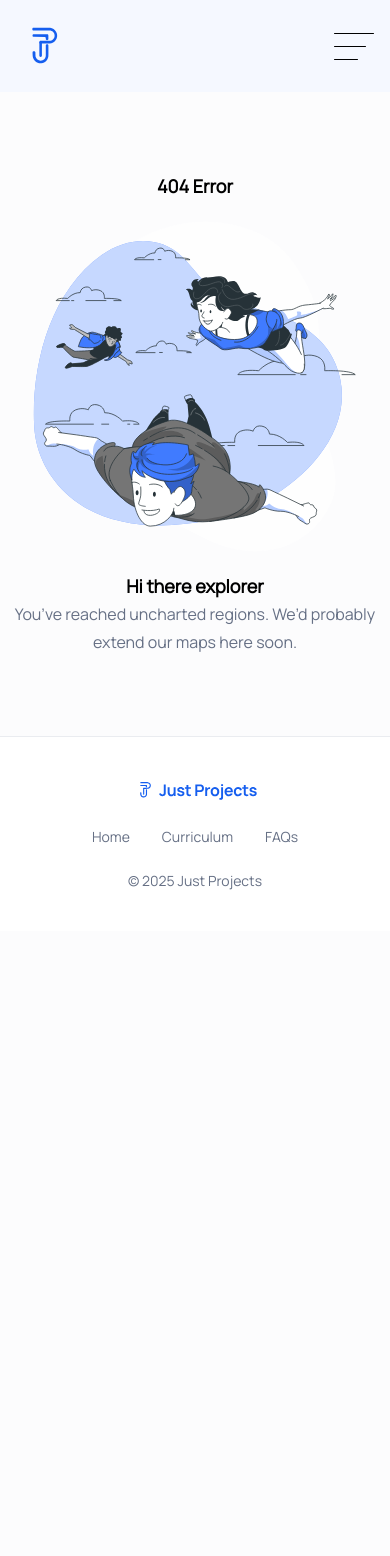
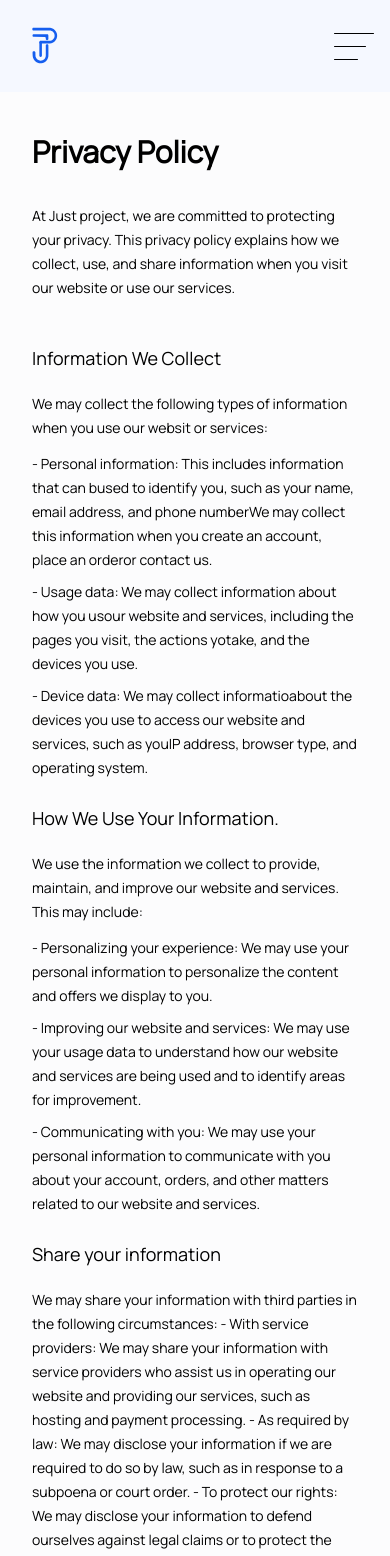
Before and after one commit to Rasheedatj/just-projects, a Next.js app: page /privacy in a window 390 px wide. Before the commit this address had no page. Shown: the top 1556 px of the page. Before the commit the page ends 931 px from the top, so only its background shows below. Built offline with nearby package versions, Linux system fonts and the light colour scheme.

Commit message:
feat: create mobile menu

```diff
--- a/app/_components/Footer.tsx
+++ b/app/_components/Footer.tsx
@@ -9,8 +9,8 @@ const links = [
     href: '/',
   },
   {
-    title: 'Curriculum',
-    href: '/curriculum',
+    title: 'Privacy and Policy',
+    href: '/privacy',
   },
   {
     title: 'FAQs',
@@ -22,11 +22,20 @@ const Footer = () => {
   return (
     <footer className=' px-4 md:px-16 py-10 font-medium bg-white border-t-[1px] border-neutral-300'>
       <div className='max-w-7xl mx-auto flex text-sm md:text-base flex-col gap-6 md:flex-row items-center justify-between'>
-        <Image src={logo} quality={80} alt='just projects' />
+        <Image
+          src={logo}
+          quality={80}
+          alt='just projects'
+          width={150}
+          height={150}
+        />
 
         <ul className='flex items-center gap-8'>
           {links.map((link) => (
-            <li key={link.title}>
+            <li
+              key={link.title}
+              className='hover:text-primary-700 transition-all duration-300 ease-linear'
+            >
               <Link href={link.href}>{link.title}</Link>
             </li>
           ))}
--- a/app/_components/Header.tsx
+++ b/app/_components/Header.tsx
@@ -1,7 +1,9 @@
+'use client';
 import Link from 'next/link';
-import React from 'react';
+import React, { useState } from 'react';
 import logo from '@/public/Logo.svg';
 import Image from 'next/image';
+import Menu from './Menu';
 
 const links = [
   {
@@ -19,6 +21,9 @@ const links = [
 ];
 
 const Header = () => {
+  const [openMenu, setOpenMenu] = useState<boolean>(false);
+
+  const handleToggleMenu = () => setOpenMenu((s) => !s);
   return (
     <header className='px-4 md:px-16 py-4 bg-primary-50'>
       <div className='max-w-7xl mx-auto flex items-center justify-between'>
@@ -32,7 +37,10 @@ const Header = () => {
           />
         </Link>
 
-        <div className='flex flex-col gap-3 md:hidden'>
+        <div
+          className='flex flex-col gap-3 md:hidden'
+          onClick={handleToggleMenu}
+        >
           <span className='bg-black rounded-sm h-[1px] w-10'></span>
           <span className='bg-black rounded-sm h-[1px] w-8'></span>
           <span className='bg-black rounded-sm h-[1px] w-6'></span>
@@ -53,6 +61,8 @@ const Header = () => {
           <button className='btn'>Register now</button>
         </Link>
       </div>
+
+      {openMenu && <Menu links={links} onToggleMenu={handleToggleMenu} />}
     </header>
   );
 };
--- /dev/null
+++ b/app/_components/Menu.tsx
@@ -0,0 +1,43 @@
+import { XMarkIcon } from '@heroicons/react/16/solid';
+import Image from 'next/image';
+import Link from 'next/link';
+import React from 'react';
+import logo from '@/public/Logo.svg';
+
+interface Props {
+  onToggleMenu: () => void;
+  links: { title: string; href: string }[];
+}
+
+const Menu = ({ onToggleMenu, links }: Props) => {
+  return (
+    <section className='absolute inset-0 bg-white z-10 text-black'>
+      <header className='flex items-center justify-between p-6 border-b-2 border-black'>
+        <Link href='/'>
+          <Image
+            src={logo}
+            alt='just project'
+            quality={80}
+            width={60}
+            height={60}
+          />
+        </Link>
+
+        <XMarkIcon className='w-10 h-10' onClick={onToggleMenu} />
+      </header>
+      <ul className='items-center gap-8 '>
+        {links.map((link) => (
+          <li
+            key={link.title}
+            onClick={onToggleMenu}
+            className='hover:text-primary-700 py-6 px-8 font-semibold transition-all duration-300 ease-linear border-b-2 border-black'
+          >
+            <Link href={link.href}>{link.title}</Link>
+          </li>
+        ))}
+      </ul>
+    </section>
+  );
+};
+
+export default Menu;
--- a/app/_styles/globals.css
+++ b/app/_styles/globals.css
@@ -8,6 +8,6 @@
   }
 
   .btn::after {
-    @apply absolute content-['']  w-full h-full border-2 border-primary-700 rounded-lg top-2 left-2 -z-10 opacity-100 transition-all duration-300  ease-in-out;
+    @apply absolute content-['']  w-full h-full border-2 border-primary-700 rounded-lg top-2 left-2  opacity-100 transition-all duration-300  ease-in-out;
   }
 }
--- /dev/null
+++ b/app/privacy/Policy.tsx
@@ -0,0 +1,36 @@
+import React from 'react';
+
+interface Props {
+  heading: string;
+  paragraph: string;
+  list?: string[];
+}
+
+const Policy = ({ heading, paragraph, list }: Props) => {
+  return (
+    <article>
+      <h1 className='font-medium text-lg md:text-2xl leading-9 pb-4'>
+        {heading}
+      </h1>
+      <p className='text-sm !leading-6 md:text-base md:!leading-[2]'>
+        {paragraph}
+      </p>
+
+      {list && (
+        <ul className='pt-3 space-y-2 list-["-"] list-inside'>
+          {list.map((item) => (
+            <li
+              key={item}
+              className='text-sm !leading-6 md:text-base md:!leading-[2]'
+            >
+              {' '}
+              {item}
+            </li>
+          ))}
+        </ul>
+      )}
+    </article>
+  );
+};
+
+export default Policy;
--- /dev/null
+++ b/app/privacy/page.tsx
@@ -0,0 +1,74 @@
+import React from 'react';
+import Policy from './Policy';
+
+const policies = [
+  {
+    id: 1,
+    title: 'Information We Collect',
+    policy:
+      'We may collect the following types of information when you use our websit or services:  ',
+    list: [
+      'Personal information: This includes information that can bused to identify you, such as your name, email address, and phone numberWe may collect this information when you create an account, place an orderor contact us.',
+      ' Usage data: We may collect information about how you usour website and services, including the pages you visit, the actions yotake, and the devices you use.',
+      ' Device data: We may collect informatioabout the devices you use to access our website and services, such as youIP address, browser type, and operating system.',
+    ],
+  },
+
+  {
+    id: 2,
+    title: 'How We Use Your Information.',
+    policy:
+      'We use the information we collect to provide, maintain, and improve our website and services. This may include:',
+    list: [
+      'Personalizing your experience: We may use your personal information to personalize the content and offers we display to you.',
+      'Improving our website and services: We may use your usage data to understand how our website and services are being used and to identify areas for improvement. ',
+      'Communicating with you: We may use your personal information to communicate with you about your account, orders, and other matters related to our website and services.',
+    ],
+  },
+
+  {
+    id: 3,
+    title: 'Share your information',
+    policy:
+      'We may share your information with third parties in the following circumstances: - With service providers: We may share your information with service providers who assist us in operating our website and providing our services, such as hosting and payment processing. - As required by law: We may disclose your information if we are required to do so by law, such as in response to a subpoena or court order. - To protect our rights: We may disclose your information to defend ourselves against legal claims or to protect the safety, rights, or property of our company or others.',
+  },
+  {
+    id: 4,
+    title: 'Your choice and right',
+    policy:
+      'You have the following choices and rights regarding your information:',
+    list: [
+      ' Opting out of marketing communications: You can opt out of receiving marketing communications from us by following the unsubscribe instructions in the communications you receive.',
+      ' Accessing and correcting your information: You can access and update your personal information by logging into your account or contacting us.',
+      'Deleting your information: You can request that we delete your personal information by contacting us. Please note that we may need to retain some information for legal or business purposes. ',
+      'Complaints: If you have any complaints about our privacy practices, you can contact us or file a complaint with the relevant data protection authority. Changes to This Privacy Policy We may update this privacy policy from time to time to reflect changes to our practices or for other operational, legal, or regulatory reasons. We encourage you to review the privacy policy whenever you access our website or use our services to stay informed about our information practices and your choices. Contact Us If you have any questions about this privacy policy or our information practices, please contact us at [CONTACT EMAIL] or [CONTACT ADDRESS].',
+    ],
+  },
+];
+
+const Page = () => {
+  return (
+    <div className='py-10 px-8 md:px-20 text-black  md:max-w-5xl mx-auto'>
+      <h1 className='font-semibold text-3xl leading-10 pb-8'>Privacy Policy</h1>
+
+      <p className='text-sm !leading-6 md:text-base md:!leading-[2]'>
+        At Just project, we are committed to protecting your privacy. This
+        privacy policy explains how we collect, use, and share information when
+        you visit our website or use our services.
+      </p>
+
+      <section className='space-y-5 py-10'>
+        {policies.map((policy) => (
+          <Policy
+            key={policy.id}
+            heading={policy.title}
+            paragraph={policy.policy}
+            list={policy.list}
+          />
+        ))}
+      </section>
+    </div>
+  );
+};
+
+export default Page;
--- a/app/register/Form.tsx
+++ b/app/register/Form.tsx
@@ -55,6 +55,7 @@ const Form = () => {
 
   const activeCountry = watch('country');
 
+  // set the value of dialCode on country change
   setValue(
     'dialCode',
     countries.find(
@@ -65,7 +66,7 @@ const Form = () => {
 
   return (
     <form
-      className='px-4 md:px-16 pt-10 pb-20 flex flex-col gap-4 md:w-3/5 mx-auto'
+      className='px-8 md:px-16 pt-10 pb-20 flex flex-col gap-4 md:w-3/5 mx-auto'
       onSubmit={handleSubmit(onSubmit)}
     >
       <Input
```
